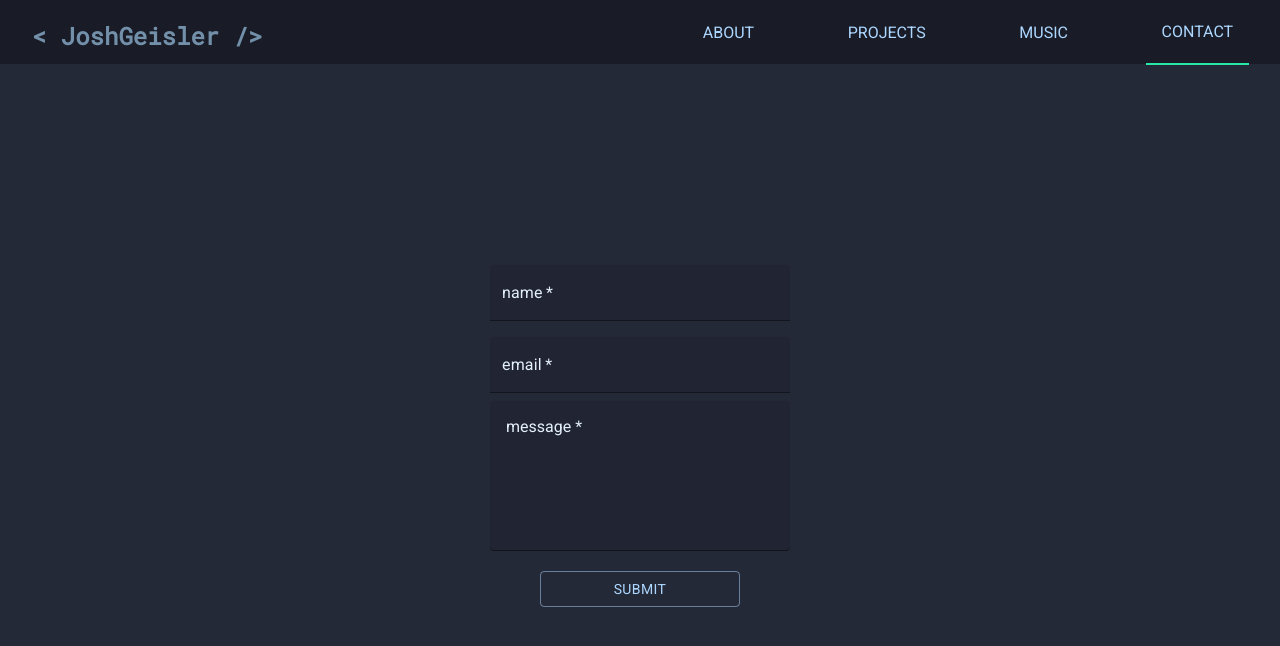
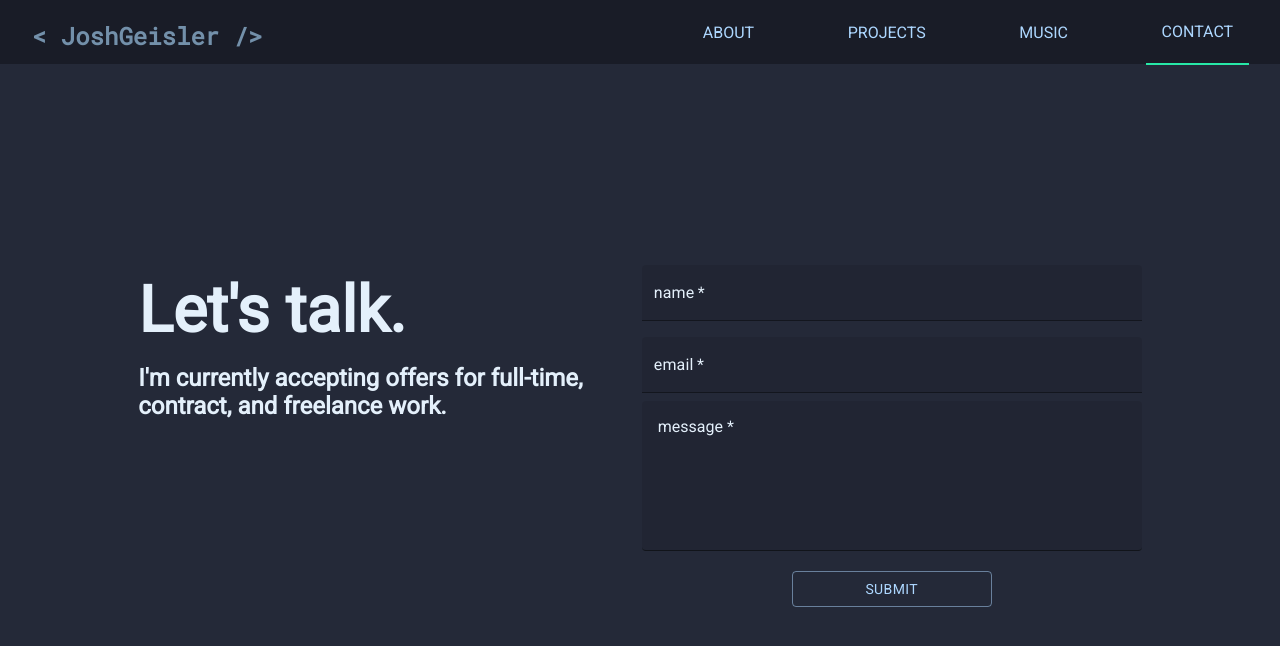
Before and after one commit to bansara/portfolio-site, a React (Create React App) app: page /contact in a window 1280 px wide. Shown: the top 646 px of the page. Built offline with nearby package versions, Linux system fonts and the light colour scheme.

Commit message:
updated contact and music pages

```diff
--- a/src/components/Contact/contact.css
+++ b/src/components/Contact/contact.css
@@ -1,14 +1,35 @@
+#contact {
+  display: flex;
+  justify-content: center;
+  align-items: center;
+  width: 100vw;
+  width: 100%;
+  height: calc(100vh - 4em);
+}
+.contact-wrapper {
+  display: flex;
+  justify-content: center;
+}
+.contact-text {
+  width: 40%;
+}
+.contact-text h1 {
+  font-size: 4rem;
+  margin: 1rem 0;
+}
+.contact-text h2 {
+  font-size: 1.5rem;
+  margin: 1rem 0;
+}
 .contact-container {
   display: flex;
   flex-direction: column;
-  align-items: center;
   justify-content: center;
-  width: 100%;
-  height: calc(100vh - 4em);
+  align-items: flex-start;
+  width: 500px;
 }
 .contact-container > form {
-  padding: 4em;
-  width: 400px;
+  width: 500px;
   max-width: 100%;
   display: flex;
   flex-direction: column;
@@ -43,7 +64,8 @@ div.body-div {
 .contact-container textarea,
 .contact-container textarea:focus,
 .contact-container textarea:focus:hover {
-  width: 300px;
+  width: 500px;
+  max-width: 100%;
   height: 150px;
   resize: none;
   box-sizing: border-box;
@@ -72,7 +94,23 @@ p.error {
   padding: 1em;
 }
 @media screen and (max-width: 768px) {
+  .contact-container {
+    max-width: 90%;
+  }
   .contact-container textarea {
-    max-width: 100%;
+    width: 500px;
+  }
+  .contact-wrapper {
+    flex-direction: column;
+    align-items: center;
+    max-width: 90%;
+  }
+  .contact-text {
+    width: 90%;
   }
 }
+@media screen and (max-width: 640px) {
+  .contact-container textarea {
+    width: 300px;
+  }
+}
--- a/src/components/Contact/contact.tsx
+++ b/src/components/Contact/contact.tsx
@@ -1,9 +1,9 @@
 import React, { useState, useRef } from "react";
 import TextField from "@material-ui/core/TextField";
 import Button from "@material-ui/core/Button";
-import Snackbar from '@material-ui/core/Snackbar';
+import Snackbar from "@material-ui/core/Snackbar";
 import { createStyles, makeStyles, Theme } from "@material-ui/core/styles";
-import { isEmail } from '../../utils/isEmail';
+import { isEmail } from "../../utils/isEmail";
 import "./contact.css";
 
 const useStyles = makeStyles((theme: Theme) =>
@@ -11,9 +11,25 @@ const useStyles = makeStyles((theme: Theme) =>
     root: {
       "& > *": {
         margin: theme.spacing(1),
+        width: 500,
+        maxWidth: "100%",
+        color: "var(--white)",
+      },
+      [theme.breakpoints.down("sm")]: {
+        "& > *": {
+          margin: theme.spacing(1),
           width: 300,
           maxWidth: "100%",
           color: "var(--white)",
+        },
+      },
+      [theme.breakpoints.up("sm")]: {
+        "& > *": {
+          margin: theme.spacing(1),
+          width: 500,
+          maxWidth: "100%",
+          color: "var(--white)",
+        },
       },
     },
   })
@@ -26,26 +42,24 @@ const Contact: React.FC = () => {
   const [open, setOpen] = useState(false);
   const [alert, setAlert] = useState("");
   const [error, setError] = useState(false);
-  const setters: React.Dispatch<string>[] = [
-    setName,
-    setEmail,
-    setBody,
-  ];
+  const setters: React.Dispatch<string>[] = [setName, setEmail, setBody];
 
   const encode = (data: any) => {
     return Object.keys(data)
-        .map((key) => encodeURIComponent(key) + "=" + encodeURIComponent(data[key]))
+      .map(
+        (key) => encodeURIComponent(key) + "=" + encodeURIComponent(data[key])
+      )
       .join("&");
-  }
+  };
 
   const handleSubmit = (
     e: React.MouseEvent<HTMLButtonElement, MouseEvent>
   ): void => {
-    if(name.length && body.length && body !== "message *" && isEmail(email)){
+    if (name.length && body.length && body !== "message *" && isEmail(email)) {
       fetch("/", {
         method: "POST",
         headers: { "Content-Type": "application/x-www-form-urlencoded" },
-        body: encode({ "form-name": "contact", name, email, body })
+        body: encode({ "form-name": "contact", name, email, body }),
       })
         .then(() => {
           setError(false);
@@ -60,9 +74,9 @@ const Contact: React.FC = () => {
         });
     } else {
       setError(true);
-        if(!name.length){
+      if (!name.length) {
         setAlert("Name is required");
-        } else if(!isEmail(email)){
+      } else if (!isEmail(email)) {
         setAlert("Please enter a valid email address");
       } else {
         setAlert("Message must not be empty");
@@ -92,7 +106,7 @@ const Contact: React.FC = () => {
     }
   };
   const handleClose = (event?: React.SyntheticEvent, reason?: string) => {
-    if (reason === 'clickaway') {
+    if (reason === "clickaway") {
       return;
     }
     setOpen(false);
@@ -101,38 +115,44 @@ const Contact: React.FC = () => {
   const classes = useStyles();
 
   return (
-    <div className='contact-container'>
+    <div id="contact">
+      <div className="contact-wrapper">
+        <div className="contact-text">
+          <h1>Let's talk.</h1>
+          <h2>
+            I'm currently accepting offers for full-time, contract, and
+            freelance work.
+          </h2>
+        </div>
+        <div className="contact-container">
           <form>
             <div>
               <TextField
-            label='name'
+                label="name"
                 required
                 value={name}
                 onChange={(e) => setName(e.target.value)}
-            color='primary'
-            variant='filled'
+                color="primary"
+                variant="filled"
                 className={classes.root}
               />
             </div>
             <div>
               <TextField
-            label='email'
-            type='email'
+                label="email"
+                type="email"
                 required
-            error={
-              !!email.length &&
-              !isEmail(email)
-            }
+                error={!!email.length && !isEmail(email)}
                 value={email}
                 onChange={(e) => setEmail(e.target.value)}
-            color='primary'
-            variant='filled'
+                color="primary"
+                variant="filled"
                 className={classes.root}
               />
             </div>
-        <div className='body-div' ref={div}>
+            <div className="body-div" ref={div}>
               <textarea
-            className='body-text'
+                className="body-text"
                 value={body}
                 onChange={(e) => setBody(e.target.value)}
                 onFocus={handleFocus}
@@ -141,9 +161,9 @@ const Contact: React.FC = () => {
               />
             </div>
             <Button
-          variant='outlined'
-          color='primary'
-          type='submit'
+              variant="outlined"
+              color="primary"
+              type="submit"
               onClick={handleSubmit}
               style={{ width: 200, marginTop: "1rem" }}
             >
@@ -154,10 +174,12 @@ const Contact: React.FC = () => {
             open={open}
             autoHideDuration={4000}
             onClose={handleClose}
-        anchorOrigin={{ vertical: 'bottom', horizontal: 'center' }}
+            anchorOrigin={{ vertical: "bottom", horizontal: "center" }}
           >
-        <p className={error ? 'error' : 'alert'}>{alert}</p>
+            <p className={error ? "error" : "alert"}>{alert}</p>
           </Snackbar>
+        </div>
+      </div>
     </div>
   );
 };
--- a/src/components/Music/context.ts
+++ b/src/components/Music/context.ts
@@ -11,7 +11,7 @@ export const createAudioContext = (): Context => {
   // typescript doesn't recognize webKitAudioContext, but it's necessary for iOS
   // @ts-ignore
   const audioContext = window.AudioContext || window.webkitAudioContext;
-  const context: AudioContext = new audioContext({sampleRate: 44100});
+  const context: AudioContext = new audioContext({ sampleRate: 44100 });
   const masterVol = context.createGain();
   masterVol.gain.value = 0;
   masterVol.connect(context.destination);
--- a/src/components/Music/draw.ts
+++ b/src/components/Music/draw.ts
@@ -1,7 +1,7 @@
 export const draw = function (
   canvasCtx: CanvasRenderingContext2D | null,
-  height: number | null,
-  width: number | null,
+  height: number | null | undefined,
+  width: number | null | undefined,
   analyser: AnalyserNode,
   dataArray: Uint8Array,
   bufferLength: number,
--- a/src/components/Music/music.css
+++ b/src/components/Music/music.css
@@ -3,9 +3,20 @@
   height: calc(100vh - 4em);
   position: relative;
   display: flex;
-  flex-direction: column;
   align-items: center;
   justify-content: center;
+}
+.music-info {
+  max-width: 40%;
+  padding: 2rem;
+}
+.music-info h1 {
+  font-size: 4rem;
+  margin: 1rem 0;
+}
+.music-info h2 {
+  font-size: 3rem;
+  margin: 1rem 0;
 }
 .music-container .player {
   display: flex;
@@ -54,9 +65,39 @@
   font-size: 0.75rem;
   color: var(--blueGray);
 }
+@media (max-width: 1440px) {
+  .music-info h1 {
+    font-size: 2.8rem;
+  }
+  .music-info h2 {
+    font-size: 1.8rem;
+  }
+}
+@media (max-width: 1024px) {
+  .music-info {
+    padding: 1rem;
+    max-width: 50%;
+  }
+  .music-info h1 {
+    font-size: 2.2rem;
+  }
+  .music-info h2 {
+    font-size: 1.5rem;
+  }
+}
 @media (max-width: 768px) {
-  /* .music-container {
-    width: 100vw;
-    height: calc(100vw - 4em);
-  } */
+  .music-info {
+    width: 50%;
+  }
+  .music-info h1 {
+    font-size: 1.75rem;
+  }
 }
+@media (max-width: 640px) {
+  .music-container {
+    flex-direction: column;
+  }
+  .music-info {
+    max-width: 100%;
+  }
+}
--- a/src/components/Music/music.tsx
+++ b/src/components/Music/music.tsx
@@ -88,6 +88,16 @@ const Music: React.FC = () => {
 
   return (
     <div className="music-container">
+      <div className="music-info">
+        <h1>Mind of an engineer</h1>
+        <h2 style={{ color: "var(--blue)" }}>Soul of an artist</h2>
+        <p>
+          Before transitioning to programming, I had a successful career as a
+          musician, performing 2650 shows in 45 cities around the world with
+          Cirque du Soleil, where I was the bandleader for the show "TOTEM".
+        </p>
+        <p>Have a listen to some music from my project "Bansara".</p>
+      </div>
       <Player
         handlePrev={handlePrev}
         handlePlay={handlePlay}
--- a/src/index.css
+++ b/src/index.css
@@ -16,6 +16,8 @@
 
 body {
   margin: 0;
+  width: 100vw;
+  height: 100vh;
   background-color: var(--bg);
   color: var(--white);
   font-family: "Roboto", -apple-system, BlinkMacSystemFont, "Segoe UI", "Oxygen",
```
Also changed, not shown: src/App.tsx (+11 -9 lines). Lines whose indentation alone changed are shown as unchanged.
